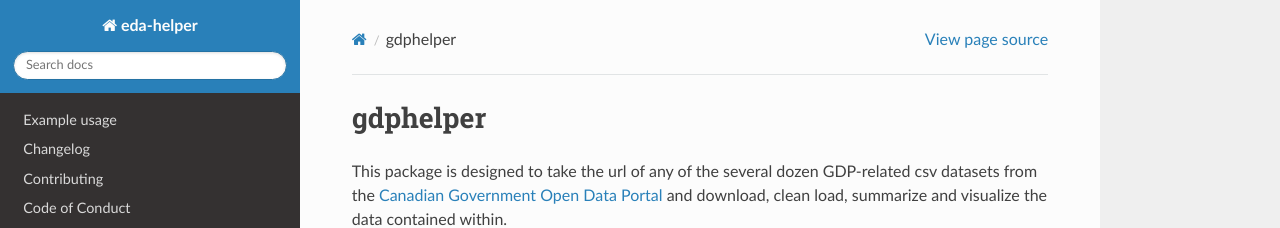
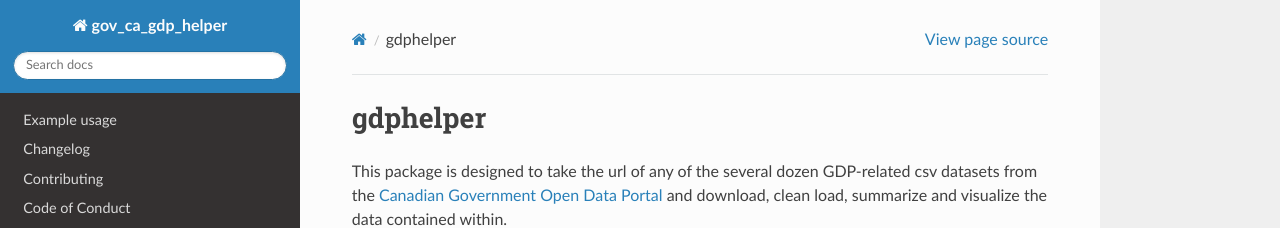
Before and after one commit to UBC-MDS/gdphelper, a Sphinx documentation site: the page built from docs/index.md, in a window 1280 px wide. Shown: the top 228 px of the page. Built offline with Sphinx 7.4.7 and the Read the Docs theme 2.0.0, drawn with Linux system fonts in a browser that asks for light colours; pages that are not in the unit, such as notebooks, are missing from menus.

Commit message:
Update conf.py

```diff
--- a/docs/conf.py
+++ b/docs/conf.py
@@ -6,7 +6,7 @@
 
 # -- Project information -----------------------------------------------------
 
-project = u"eda-helper"
+project = u"gov_ca_gdp_helper"
 copyright = u"2022, Aldo Barros, Gabriel Fairbrother, Ramiro Mejia, Wanying Ye"
 author = u"Aldo Barros, Gabriel Fairbrother, Ramiro Mejia, Wanying Ye"
 
```
